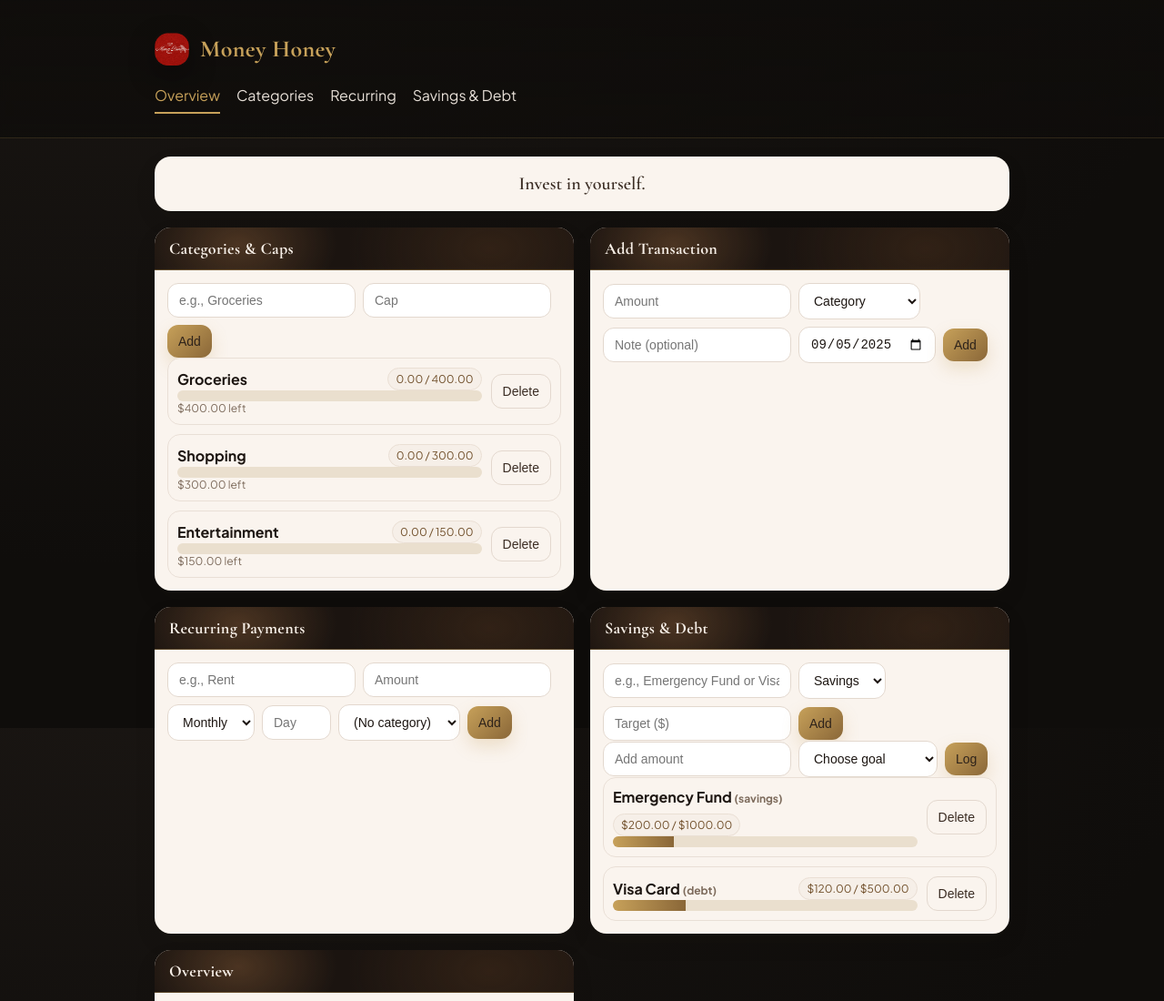
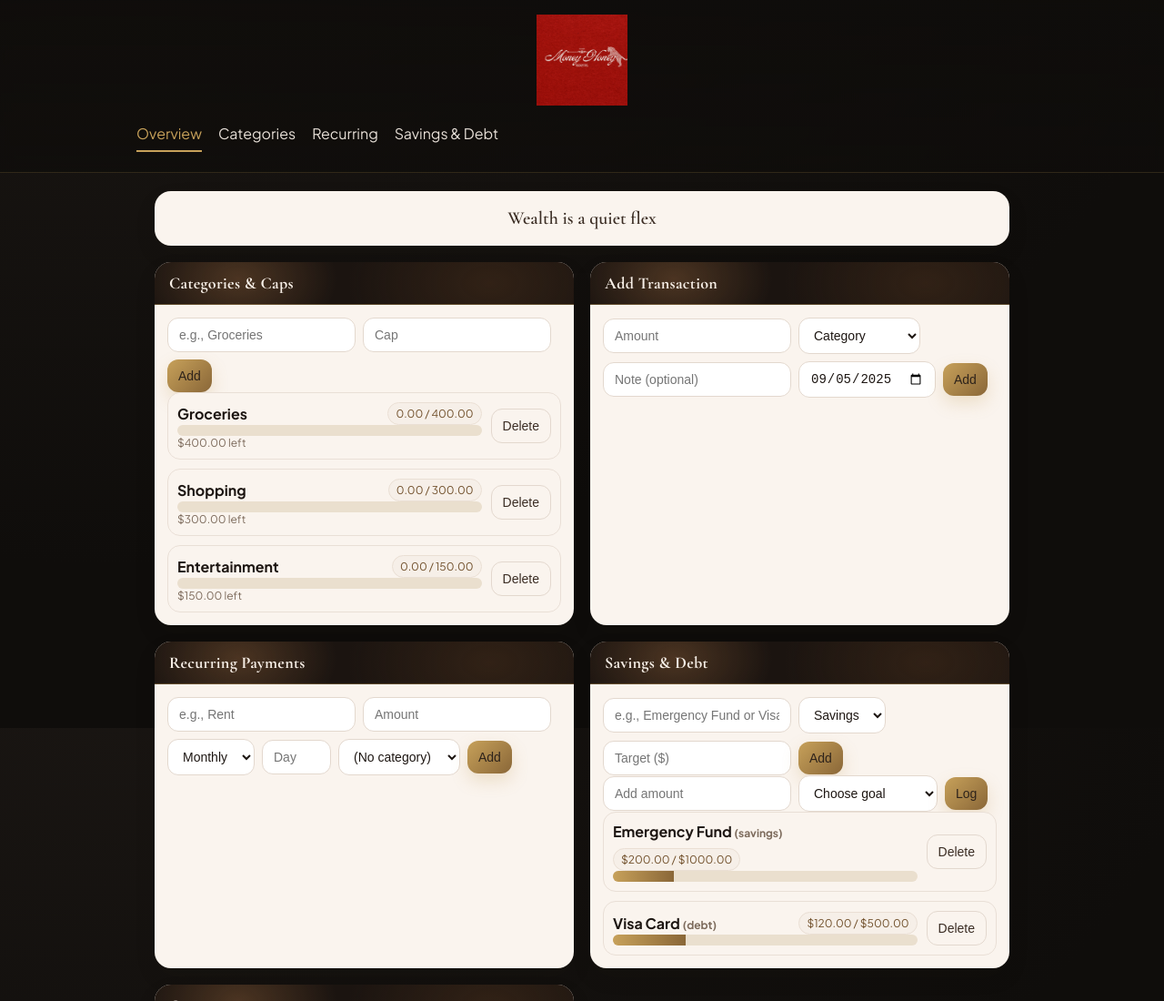
Before and after one commit to 4Drea4/moneyHoney, a plain HTML site: page index.html in a window 1280 px wide. Shown: the top 1100 px of the page at 91% size. Drawn offline with nearby package versions, Linux system fonts and the light colour scheme.

Commit message:
logo update

```diff
--- a/app.js
+++ b/app.js
@@ -24,7 +24,20 @@ const QUOTES = [
   "Soft life, smart money.",
   "Discipline is glamorous.",
   "Luxury loves a plan.",
-  "Little deposits, big life."
+  "Little deposits, big life.",
+  "Wealth is a quiet flex",
+  "Elegance is living within your means",
+  "Honor God with your finances boo, build your riches in heaven",
+  "Budgeting is self-care",
+  "The soft life is a secured one",
+  "Intentional money, intentional living",
+  "Tomorrows freedom is funded today",
+  "Saying no now means yes later",
+  "Affluence is built, not bought."
+
+
+
+
 ];
 const quoteEl = $("#quote");
 if (quoteEl){
--- a/index.html
+++ b/index.html
@@ -4,7 +4,7 @@
 <head>
   <meta charset="utf-8" />
   <meta name="viewport" content="width=device-width, initial-scale=1" />
-  <title>Money Honey — Sultry</title>
+  <title>Money Honey </title>
   <meta name="theme-color" content="#0f0d0b" />
   <link rel="manifest" href="manifest.webmanifest" />
   <link rel="icon" href="icons/Dark Red Minimalist Elegant Jewelry Logo.png" />
@@ -84,20 +84,16 @@
 </head>
 <body>
   <header>
-    <div class="wrap">
-      <div class="brand">
-        <img class="logo" src="icons/Dark Red Minimalist Elegant Jewelry Logo.png" alt="Money Honey" />
-        <h1>Money Honey</h1>
-      </div>
-      <div class="tabs">
+    <div class="wrap" style="text-align:center; padding:16px 0;">
+      <img src="icons/Money honey.png" alt="Money Honey" style="max-width:100px; height:auto;" />
+      <nav class="tabs">
         <div class="tab active" data-tab="overview">Overview</div>
         <div class="tab" data-tab="categories">Categories</div>
         <div class="tab" data-tab="recurring">Recurring</div>
         <div class="tab" data-tab="goals">Savings & Debt</div>
-      </div>
+      </nav>
     </div>
   </header>
-
   <main class="wrap">
     <div id="quote" class="quote">Invest in yourself.</div>
 
```
Also changed, not shown: icons/Money honey.png (added).
